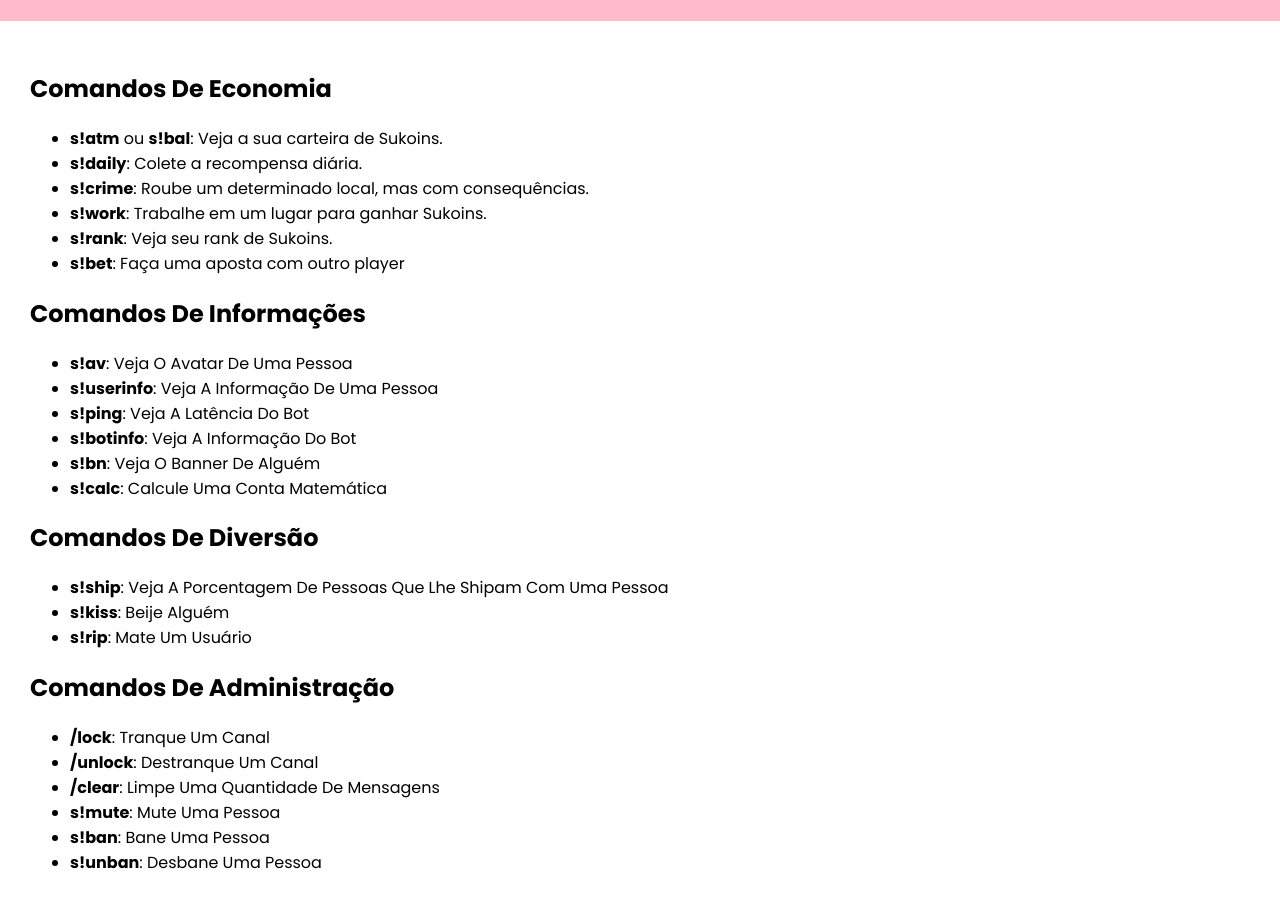
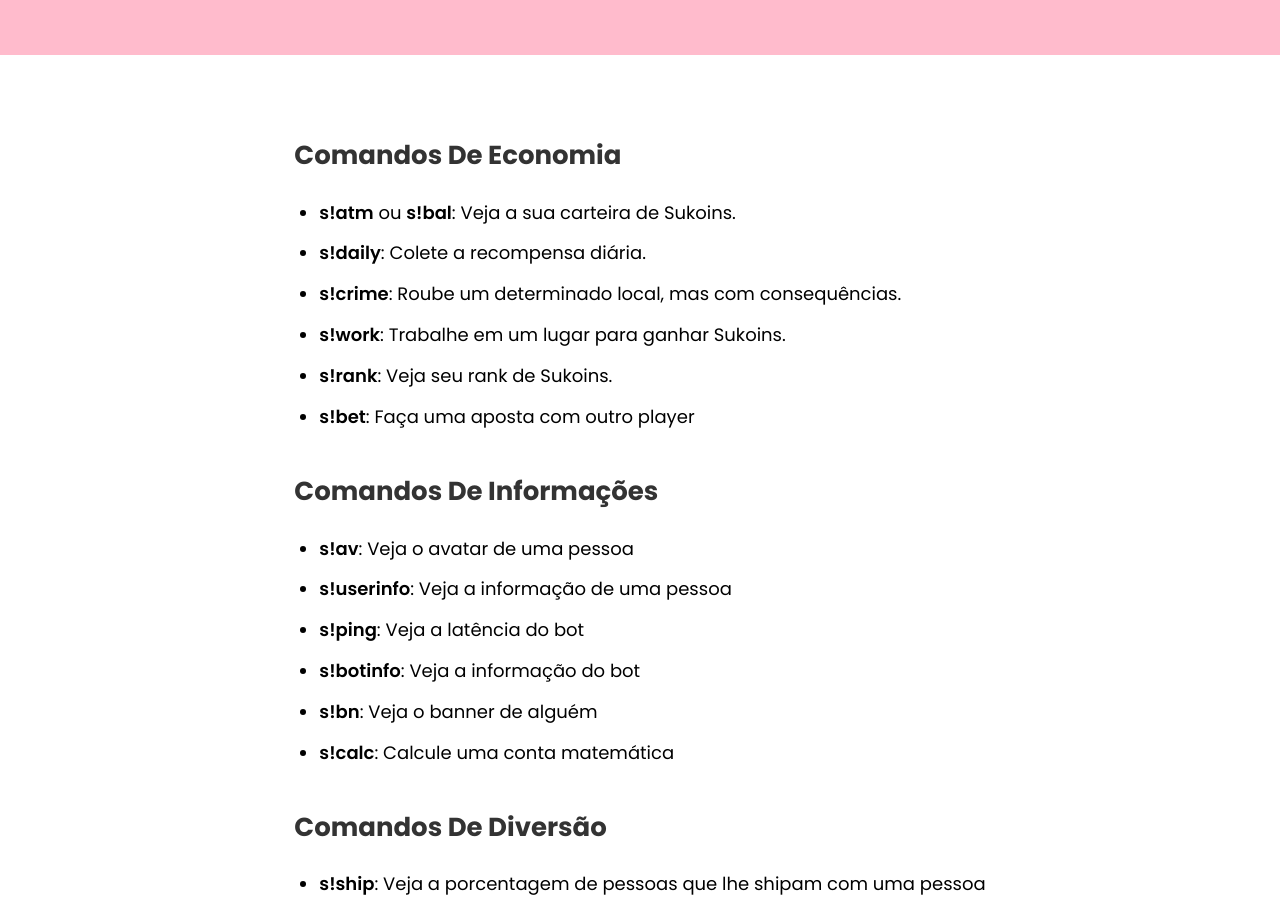
Before and after one commit to Lendas2/html-sakar, a plain HTML site: page index.html in a window 1280 px wide. Shown: the part 175-1083 px from the top of the page. Drawn offline with Linux system fonts and the light colour scheme.

Commit message:
Atualizar o index.html

```diff
--- a/index.html
+++ b/index.html
@@ -2,6 +2,7 @@
 <html lang="pt-BR">
 <head>
   <meta charset="UTF-8" />
+  <meta name="viewport" content="width=device-width, initial-scale=1.0" />
   <title>Comandos | Sakar</title>
 
   <!-- Fonte Poppins do Google Fonts -->
@@ -16,6 +17,8 @@
       display: flex;
       flex-direction: column;
       min-height: 100vh;
+      font-size: 18px;
+      line-height: 1.6;
       animation: fadeIn 1.5s ease-in;
     }
 
@@ -26,21 +29,26 @@
 
     header {
       background-color: #ffbbcc;
-      padding: 20px;
+      padding: 30px 20px;
       text-align: center;
+    }
+
+    header h1 {
+      margin: 0;
+      font-size: 36px;
     }
 
     .inicio, .cmd, .contato {
       background-color: #007bff;
       color: white;
-      padding: 12px 24px;
+      padding: 14px 30px;
       text-decoration: none;
       border-radius: 999px;
-      font-size: 16px;
+      font-size: 18px;
       font-family: 'Poppins', sans-serif;
       display: inline-block;
       transition: background-color 0.3s;
-      margin: 0 10px;
+      margin: 10px 15px;
     }
 
     .inicio:hover, .cmd:hover, .contato:hover {
@@ -48,19 +56,36 @@
     }
 
     main {
-      padding: 30px;
+      padding: 40px 25px;
+      max-width: 900px;
+      margin: auto;
     }
 
+    h2 {
+      font-size: 26px;
+      margin-top: 40px;
+      color: #333;
+    }
 
+    ul {
+      padding-left: 25px;
+    }
+
+    li {
+      margin-bottom: 12px;
+    }
+
+    strong {
+      font-weight: 600;
+    }
   </style>
 </head>
 
 <body>
-
   <header>
     <h1>Comandos</h1>
     <p>
-      <a href="http://localhost:8158/sobre.html" class="inicio">Inicio</a>
+      <a href="http://localhost:8158/sobre.html" class="inicio">Início</a>
       <a href="http://localhost:8158/primary:Site/comandos.html" class="cmd">Comandos</a>
       <a href="http://localhost:8158/primary:Site/contato.html" class="contato">Contato</a>
     </p>
@@ -79,29 +104,29 @@
 
     <h2>Comandos De Informações</h2>
     <ul>
-      <li><strong>s!av</strong>: Veja O Avatar De Uma Pessoa</li>
-      <li><strong>s!userinfo</strong>: Veja A Informação De Uma Pessoa</li>
-      <li><strong>s!ping</strong>: Veja A Latência Do Bot</li>
-      <li><strong>s!botinfo</strong>: Veja A Informação Do Bot</li>
-      <li><strong>s!bn</strong>: Veja O Banner De Alguém</li>
-      <li><strong>s!calc</strong>: Calcule Uma Conta Matemática</li>
+      <li><strong>s!av</strong>: Veja o avatar de uma pessoa</li>
+      <li><strong>s!userinfo</strong>: Veja a informação de uma pessoa</li>
+      <li><strong>s!ping</strong>: Veja a latência do bot</li>
+      <li><strong>s!botinfo</strong>: Veja a informação do bot</li>
+      <li><strong>s!bn</strong>: Veja o banner de alguém</li>
+      <li><strong>s!calc</strong>: Calcule uma conta matemática</li>
     </ul>
 
     <h2>Comandos De Diversão</h2>
     <ul>
-      <li><strong>s!ship</strong>: Veja A Porcentagem De Pessoas Que Lhe Shipam Com Uma Pessoa</li>
-      <li><strong>s!kiss</strong>: Beije Alguém</li>
-      <li><strong>s!rip</strong>: Mate Um Usuário</li>
+      <li><strong>s!ship</strong>: Veja a porcentagem de pessoas que lhe shipam com uma pessoa</li>
+      <li><strong>s!kiss</strong>: Beije alguém</li>
+      <li><strong>s!rip</strong>: Mate um usuário</li>
     </ul>
 
     <h2>Comandos De Administração</h2>
     <ul>
-      <li><strong>/lock</strong>: Tranque Um Canal</li>
-      <li><strong>/unlock</strong>: Destranque Um Canal</li>
-      <li><strong>/clear</strong>: Limpe Uma Quantidade De Mensagens</li>
-      <li><strong>s!mute</strong>: Mute Uma Pessoa</li>
-      <li><strong>s!ban</strong>: Bane Uma Pessoa</li>
-      <li><strong>s!unban</strong>: Desbane Uma Pessoa</li>
+      <li><strong>/lock</strong>: Tranque um canal</li>
+      <li><strong>/unlock</strong>: Destranque um canal</li>
+      <li><strong>/clear</strong>: Limpe uma quantidade de mensagens</li>
+      <li><strong>s!mute</strong>: Mute uma pessoa</li>
+      <li><strong>s!ban</strong>: Bane uma pessoa</li>
+      <li><strong>s!unban</strong>: Desbane uma pessoa</li>
     </ul>
   </main>
 </body>
```
